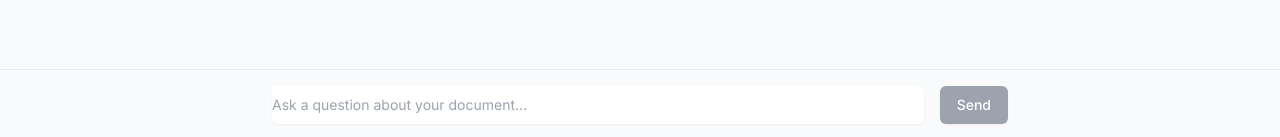
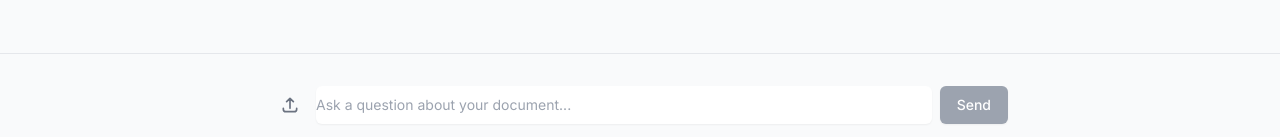
Before and after one commit to serabile/RagWebApp, a Next.js app: page /chat in a window 1280 px wide. Shown: the part 660-797 px from the top of the page. Built offline with nearby package versions, Linux system fonts and the light colour scheme.

Commit message:
add process document in conversation/chat page

```diff
--- a/app/chat/page.tsx
+++ b/app/chat/page.tsx
@@ -2,8 +2,8 @@
 
 import { useState, useRef, useEffect } from 'react';
 import Link from 'next/link';
-import { getAnswer } from '@/lib/api-client';
-import { saveMessages, loadMessages, clearMessages, loadQuestionAnswers } from '@/lib/storage';
+import { getAnswer, processDocument } from '@/lib/api-client';
+import { saveMessages, loadMessages, clearMessages, loadQuestionAnswers, saveQuestionAnswers } from '@/lib/storage';
 
 type Message = {
   role: 'user' | 'assistant';
@@ -24,6 +24,13 @@ export default function Chat() {
   const [questionAnswers, setQuestionAnswers] = useState<Array<{question: string; response: string}>>([]);
   const [sidebarOpen, setSidebarOpen] = useState(true);
   const messagesEndRef = useRef<HTMLDivElement>(null);
+
+  // New states for file upload functionality
+  const [showUploadInput, setShowUploadInput] = useState(false);
+  const [fileUrl, setFileUrl] = useState('');
+  const [isProcessing, setIsProcessing] = useState(false);
+  const [uploadError, setUploadError] = useState<string | null>(null);
+  const [uploadSuccess, setUploadSuccess] = useState(false);
 
   // Default system prompt
   const defaultPrompt = "Tu es un expert académique. Tu réponds aux questions selon le context fourni, et surtout ne sort pas du context.";
@@ -97,6 +104,62 @@ export default function Chat() {
       setMessages((prev) => [...prev, errorMessage]);
     } finally {
       setIsLoading(false);
+    }
+  };
+
+  // Handle document processing
+  const handleProcessDocument = async () => {
+    if (!fileUrl.trim()) {
+      setUploadError('Please enter a PDF URL');
+      return;
+    }
+
+    // Validate if it looks like a PDF URL
+    if (!fileUrl.toLowerCase().endsWith('.pdf')) {
+      setUploadError('URL must point to a PDF file');
+      return;
+    }
+
+    setUploadError(null);
+    setIsProcessing(true);
+
+    try {
+      // Process the file with the RAG service
+      const result = await processDocument(fileUrl);
+
+      // Store the questions and answers if available
+      if (result.content && result.content.questions) {
+        saveQuestionAnswers(result.content.questions);
+        setQuestionAnswers(result.content.questions);
+        setSidebarOpen(true); // Open sidebar to show the new Q&A
+      }
+
+      if (result.processing_time && result.processing_time.doc_processing_response_info === 'Succeed') {
+        setUploadSuccess(true);
+
+        // Reset the UI after a few seconds
+        setTimeout(() => {
+          setUploadSuccess(false);
+          setShowUploadInput(false);
+          setFileUrl('');
+        }, 3000);
+
+        // Add a system message
+        const systemMessage: Message = {
+          role: 'assistant',
+          content: "✅ Document processed successfully! You can now ask questions about it.",
+          timestamp: new Date(),
+        };
+
+        setMessages((prev) => [...prev, systemMessage]);
+      } else {
+        setUploadError('Failed to process the document');
+      }
+    } catch (err) {
+      setUploadError('An error occurred while processing your request');
+      console.error(err);
+    } finally {
+      setIsProcessing(false);
     }
   };
 
@@ -245,20 +308,76 @@ export default function Chat() {
           {/* Input area - centered to match conversation */}
           <div className="border-t border-gray-200">
             <div className={`mx-auto ${(!sidebarOpen || questionAnswers.length === 0) ? 'max-w-3xl' : 'max-w-4xl'} w-full p-4`}>
-              <form onSubmit={handleSubmit} className="flex space-x-4">
+              {/* Upload document UI */}
+              <div className={`mb-4 overflow-hidden transition-all duration-300 ease-in-out ${showUploadInput ? 'max-h-32' : 'max-h-0'}`}>
+                <div className="flex items-start space-x-2 mb-1">
+                  <input
+                    type="url"
+                    value={fileUrl}
+                    onChange={(e) => {
+                      setFileUrl(e.target.value);
+                      setUploadError(null);
+                    }}
+                    placeholder="Enter PDF URL (e.g. http://example.com/document.pdf)"
+                    className="flex-1 p-2 border border-gray-300 rounded-md focus:ring-blue-500 focus:border-blue-500 text-sm"
+                    disabled={isProcessing}
+                  />
+                  <button
+                    onClick={handleProcessDocument}
+                    disabled={isProcessing || !fileUrl.trim()}
+                    className={`px-3 py-2 rounded-md text-sm font-medium ${
+                      isProcessing || !fileUrl.trim()
+                        ? 'bg-gray-300 text-gray-500 cursor-not-allowed'
+                        : 'bg-blue-600 text-white hover:bg-blue-700 focus:outline-none focus:ring-2 focus:ring-blue-500'
+                    }`}
+                  >
+                    {isProcessing ? 'Processing...' : 'Process'}
+                  </button>
+                </div>
+
+                {uploadError && (
+                  <div className="text-sm text-red-600 mt-1">
+                    {uploadError}
+                  </div>
+                )}
+
+                {uploadSuccess && (
+                  <div className="text-sm text-green-600 mt-1 flex items-center">
+                    <svg className="w-4 h-4 mr-1" fill="none" stroke="currentColor" viewBox="0 0 24 24" xmlns="http://www.w3.org/2000/svg">
+                      <path strokeLinecap="round" strokeLinejoin="round" strokeWidth={2} d="M5 13l4 4L19 7"></path>
+                    </svg>
+                    Document processed successfully!
+                  </div>
+                )}
+              </div>
+
+              {/* Chat input form */}
+              <div className="flex items-center space-x-2">
+                <button
+                  type="button"
+                  onClick={() => setShowUploadInput(!showUploadInput)}
+                  className="p-2 rounded-full text-gray-500 hover:text-gray-700 focus:outline-none focus:ring-2 focus:ring-blue-500"
+                  title={showUploadInput ? "Hide upload" : "Upload document"}
+                >
+                  <svg className="w-5 h-5" fill="none" stroke="currentColor" viewBox="0 0 24 24" xmlns="http://www.w3.org/2000/svg">
+                    <path strokeLinecap="round" strokeLinejoin="round" strokeWidth={2} d="M4 16v1a3 3 0 003 3h10a3 3 0 003-3v-1m-4-8l-4-4m0 0L8 8m4-4v12"></path>
+                  </svg>
+                </button>
+
+                <form onSubmit={handleSubmit} className="flex flex-1 space-x-2">
                   <input
                     type="text"
                     value={input}
                     onChange={(e) => setInput(e.target.value)}
-                  disabled={isLoading}
+                    disabled={isLoading || isProcessing}
                     placeholder="Ask a question about your document..."
                     className="flex-1 focus:ring-blue-500 focus:border-blue-500 block w-full rounded-md sm:text-sm border-gray-300 shadow-sm"
                   />
                   <button
                     type="submit"
-                  disabled={isLoading || !input.trim()}
+                    disabled={isLoading || isProcessing || !input.trim()}
                     className={`inline-flex items-center px-4 py-2 border border-transparent text-sm font-medium rounded-md shadow-sm text-white ${
-                    isLoading || !input.trim()
+                      isLoading || isProcessing || !input.trim()
                         ? 'bg-gray-400 cursor-not-allowed'
                         : 'bg-blue-600 hover:bg-blue-700 focus:outline-none focus:ring-2 focus:ring-offset-2 focus:ring-blue-500'
                     }`}
@@ -271,5 +390,6 @@ export default function Chat() {
           </div>
         </div>
       </div>
+    </div>
   );
 }
```
Lines whose indentation alone changed are shown as unchanged.
